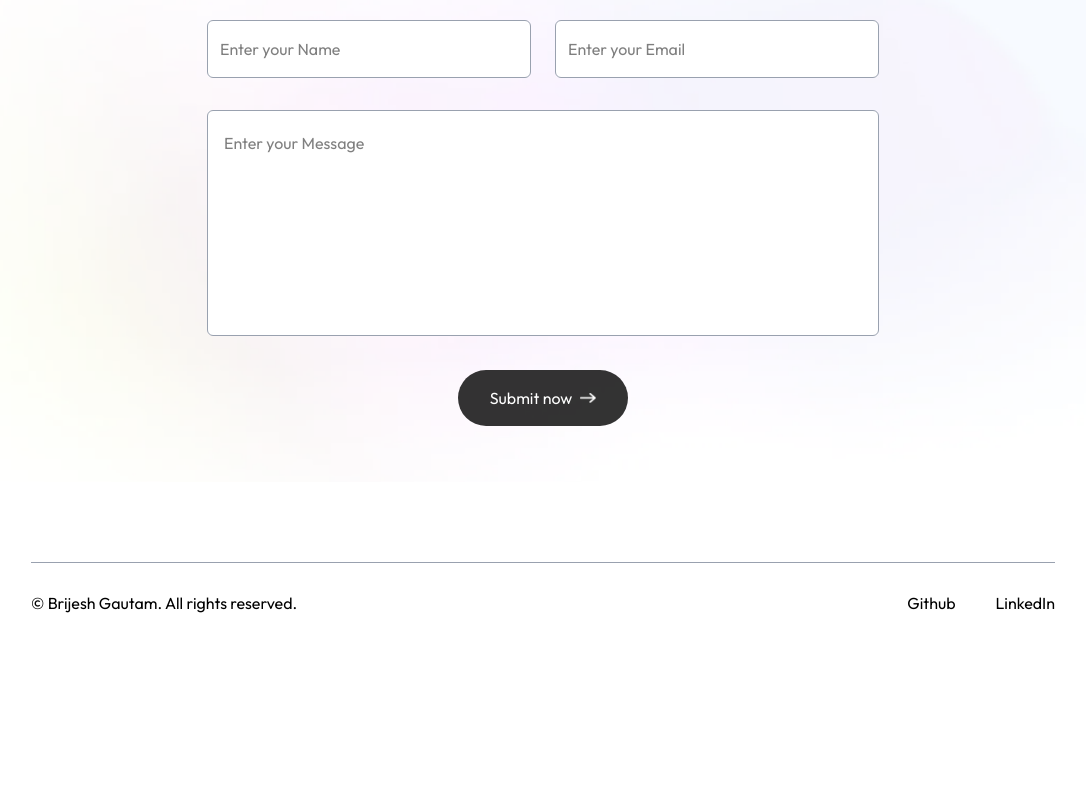
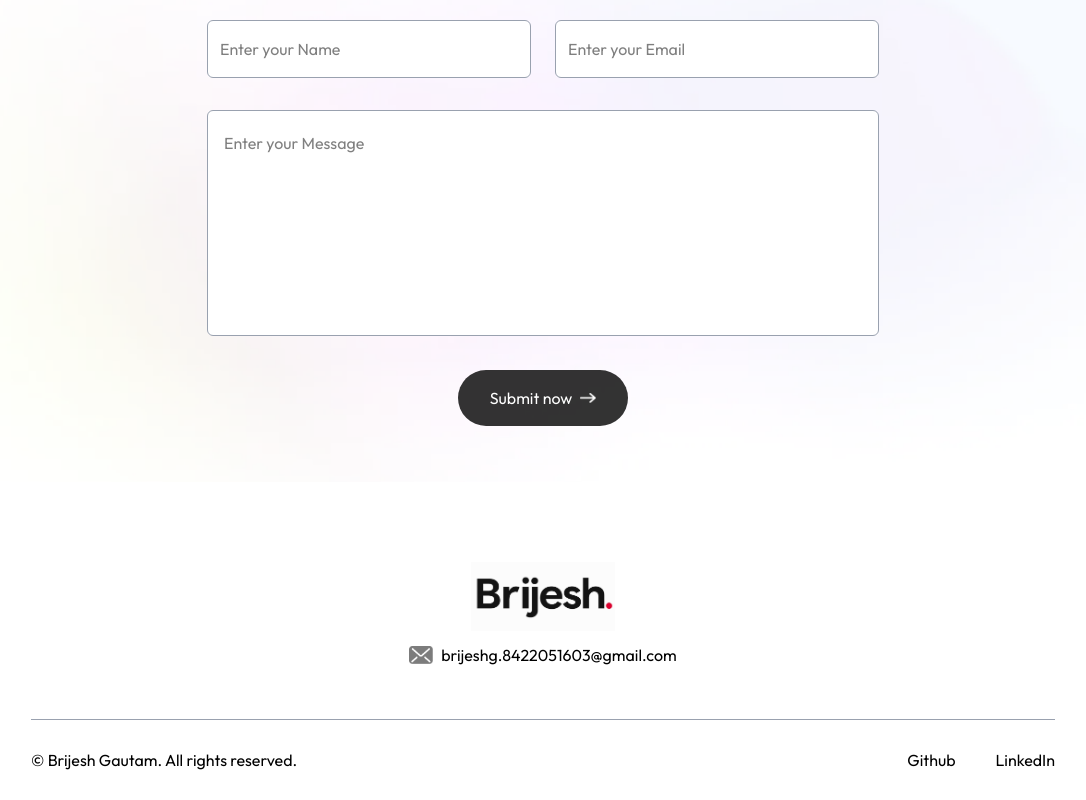
Before and after one commit to MaximusRax/Portfolio, a Next.js app: page / in a window 1280 px wide. Shown: the part 3281-4081 px from the top of the page, without its empty margins (97-1183 px from the left). Before the commit the page ends 3924 px from the top, so only its background shows below. Built offline with nearby package versions, Linux system fonts and the light colour scheme; a web font is replaced by a local one.

Commit message:
Update Footer.jsx
fixed

```diff
--- a/app/components/Footer.jsx
+++ b/app/components/Footer.jsx
@@ -5,7 +5,13 @@ import React from 'react'
 const Footer = () => {
     return (
         <div className="mt-20">
-
+            <div className="text-center">
+                <Image src={assets.logo} alr='' className='w-36  mx-auto mb-2' alt='' />
+                <div className="w-max flex items-center gap-2 mx-auto">
+                    <Image src={assets.mail_icon} className='w-6' alt='' />
+                    brijeshg.8422051603@gmail.com
+                </div>
+            </div>
             <div className="text-center sm:flex itesm-center justify-between border-t border-gray-400 mx-[10%] mt-12 py-6">
                 <p>&copy; Brijesh Gautam. All rights reserved.</p>
                 <ul className='flex items-center gap-10 justify-center mt-4 sm:mt-0'>
```
